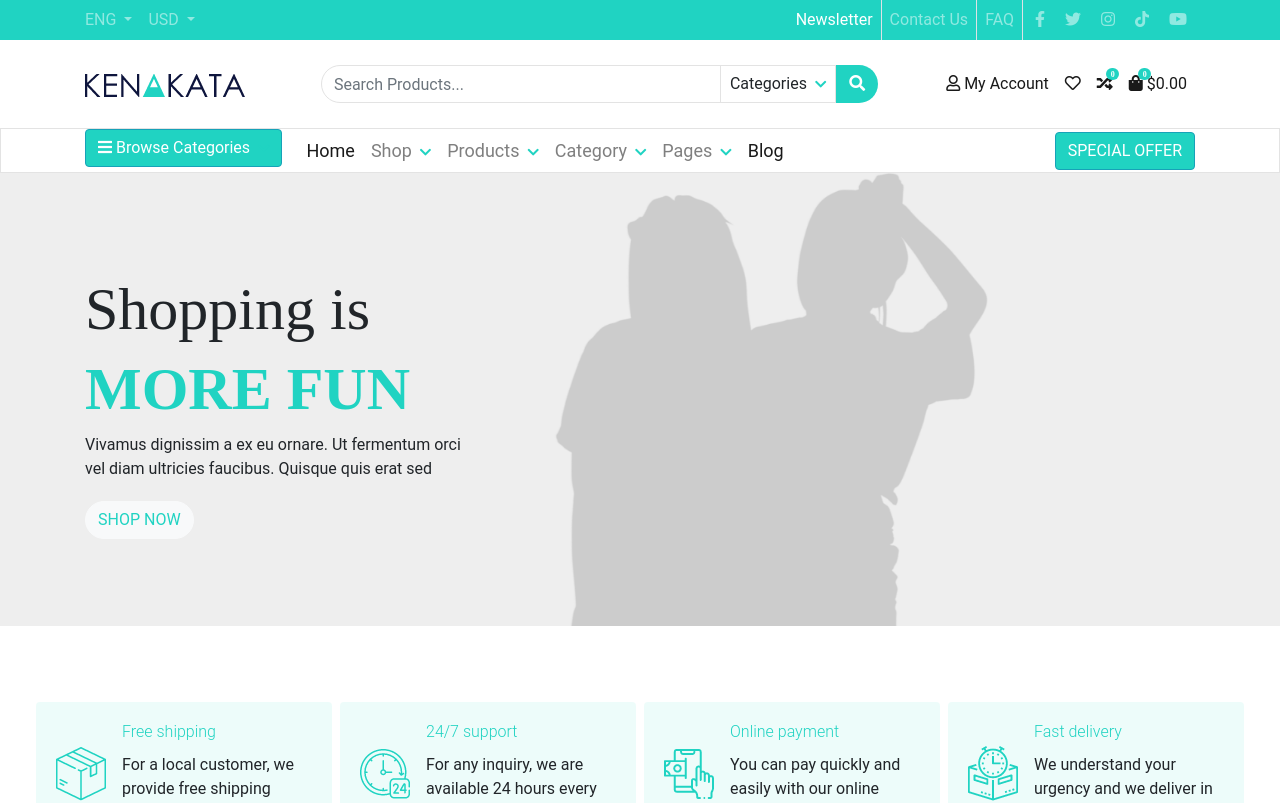
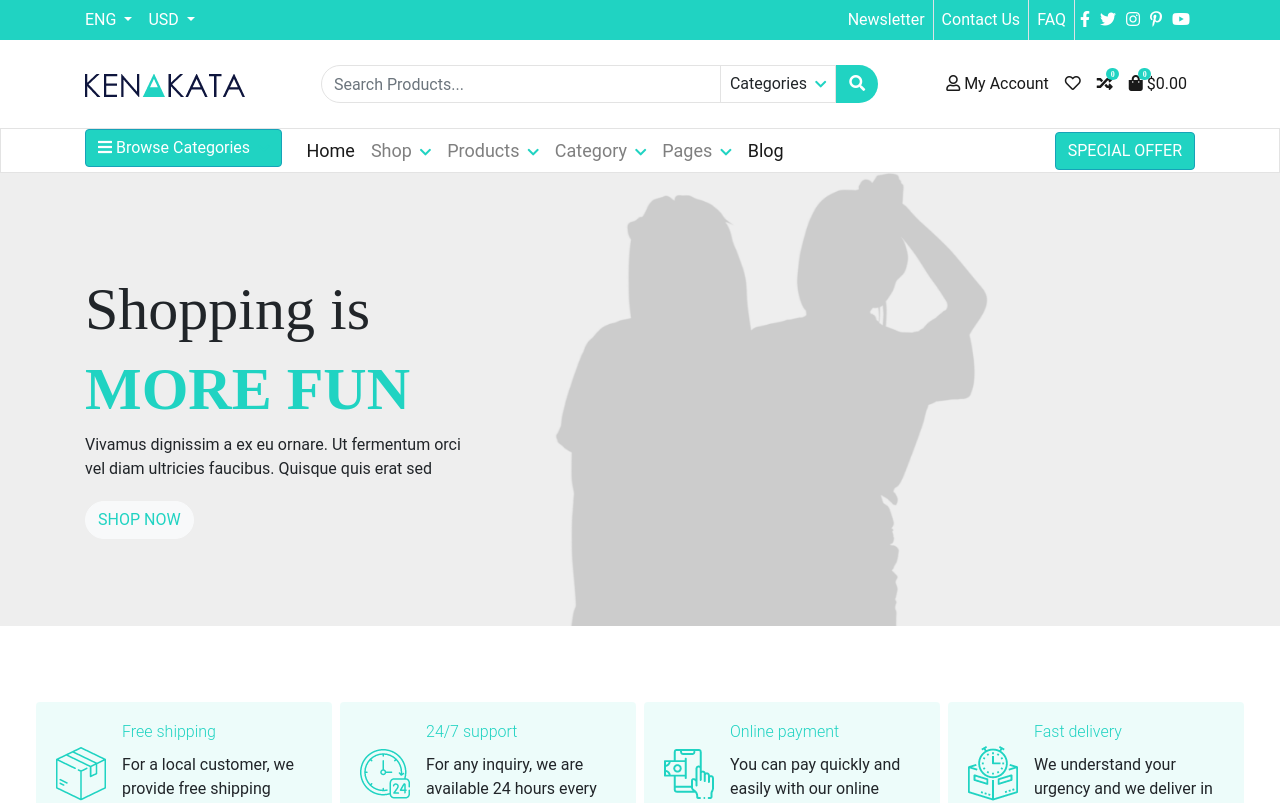
Before and after one commit to Joacim10/Bootstrap2, a Vue app: page / in a window 1280 px wide. Shown: the top 803 px of the page. Built offline with nearby package versions, Linux system fonts and the light colour scheme.

Commit message:
40 commit

```diff
--- a/src/components/footer.vue
+++ b/src/components/footer.vue
@@ -31,7 +31,9 @@
           <Logo class="mb-5" :color="true"/>
           <p class="pb-4">Lorem ipsum dolor sit amet, consectetur adipiscing elit. Praesent enim quam, ullamcorper vel tellus vitae, tempus fringilla lectus. Donec maximus justo eu nisl convallis iaculis. Aenean laoreet.</p>
           <p>Follow us</p>
-          <SocialMedia/>
+          <div class="">
+            <SocialMedia color="text-info"/>
+          </div>
         </div>
         <div class="col-6 col-sm-4 col-lg-3">
           <p class="text-info f-18 font-weight-bold pb-4">CONTACT INFO</p>
--- a/src/components/navbar/top.vue
+++ b/src/components/navbar/top.vue
@@ -3,7 +3,7 @@
         <div class="container">
             <div class="d-flex justify-content-between w-100" id="navbarSupportedContent">
                 <ul class="navbar-nav mr-auto">
-                    <li class="nav-item dropdown">
+                    <li class="nav-item dropdown text-white">
                         <a class="nav-link dropdown-toggle pl-0" href="#" id="navbarDropdown" role="button" data-toggle="dropdown" aria-haspopup="true" aria-expanded="false">
                         ENG
                         </a>
@@ -14,7 +14,7 @@
                         <a class="dropdown-item" href="#">Something else here</a>
                         </div>
                     </li>
-                    <li class="nav-item dropdown">
+                    <li class="nav-item dropdown text-white">
                         <a class="nav-link dropdown-toggle" href="#" id="navbarDropdown" role="button" data-toggle="dropdown" aria-haspopup="true" aria-expanded="false">
                         USD
                         </a>
@@ -27,8 +27,8 @@
                     </li>
                 </ul>
                 <div class="my-2 my-md-0">
-                    <ul class="navbar-nav">
-                        <li class="nav-item active border-right">
+                    <ul class="navbar-nav text-white">
+                        <li class="nav-item border-right">
                             <router-link class="nav-link" to="#">Newsletter <span class="sr-only">(current)</span></router-link>
                         </li>
                         <li class="nav-item border-right">
@@ -37,7 +37,7 @@
                         <li class="nav-item border-right">
                             <router-link class="nav-link" to="#">FAQ</router-link>
                         </li>
-                        <SocialMedia/>
+                        <SocialMedia color="text-white"/>
                     </ul>
                 </div>
             </div>
@@ -55,6 +55,9 @@ export default {
 }
 </script>
 
-<style>
+<style scoped>
+.navbar-dark .navbar-nav .nav-link {
+    color: white;
+}
 
 </style>
--- a/src/components/socialmedia/socialmedia.vue
+++ b/src/components/socialmedia/socialmedia.vue
@@ -1,29 +1,45 @@
 <template>
-  <li class="nav-item d-flex align-items-center">
-        <a class="nav-link" href="#">
-          <i class="fab fa-facebook-f ml-1"></i>
+  <li class="nav-item d-flex align-items-center justify-content-start">
+        <a class="nav-link" :class="color" href="#">
+          <i class="fab fa-facebook-f"></i>
         </a>
-        <a class="nav-link" href="#">
-          <i class="fab fa-twitter ml-1"></i>
+        <a class="nav-link" :class="color" href="#">
+          <i class="fab fa-twitter"></i>
         </a>
-        <a class="nav-link" href="#">
-          <i class="fab fa-instagram ml-1"></i>
+        <a class="nav-link" :class="color" href="#">
+          <i class="fab fa-instagram"></i>
         </a>
-        <a class="nav-link" href="#">
-          <i class="fab fa-tiktok ml-1"></i>
+        <a class="nav-link" :class="color" href="#">
+          <i class="fab fa-pinterest-p"></i>
         </a>
-        <a class="nav-link" href="#">
-          <i class="fab fa-youtube ml-1"></i>
+        <a class="nav-link" :class="color" href="#">
+          <i class="fab fa-youtube"></i>
         </a>
   </li>
 </template>
 
 <script>
 export default {
-
+  props: ['color'],
+/*   data() {
+    return {
+    color: ''
+    }
+  } */
 }
 </script>
 
-<style>
+<style scoped>
+ .nav-link {
+   padding: 5px !important;
+ }
+
+ a.text-info:focus, a.text-info:hover {
+    color: white!important;
+}
+
+ a.text-white:focus, a.text-white:hover {
+    color: rgba(255, 255, 255, 0.749)!important;
+}
 
 </style>
```
